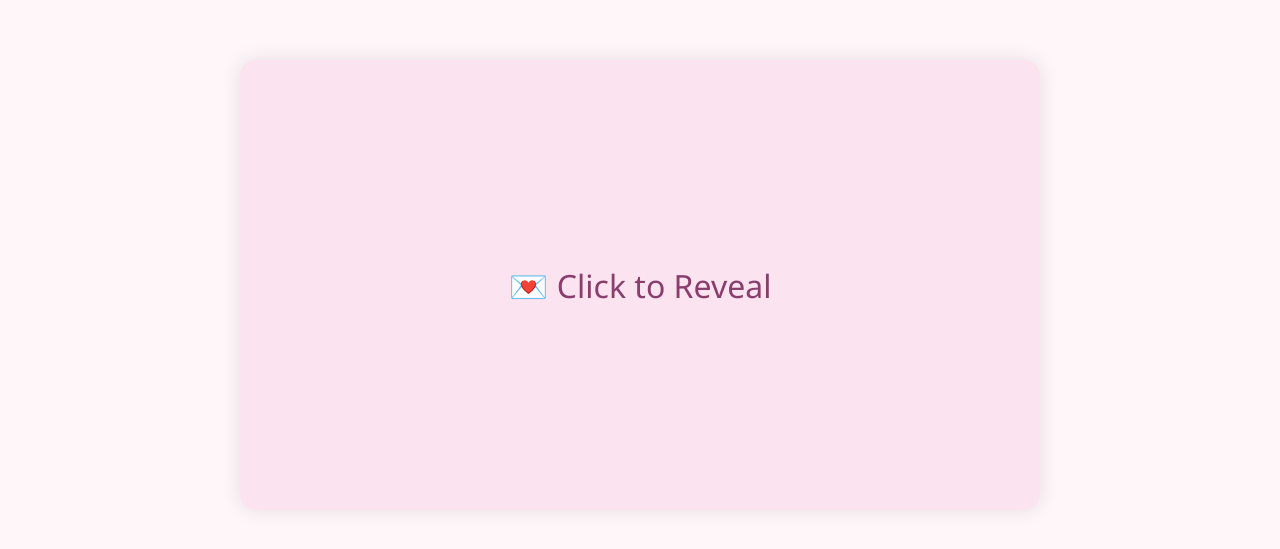
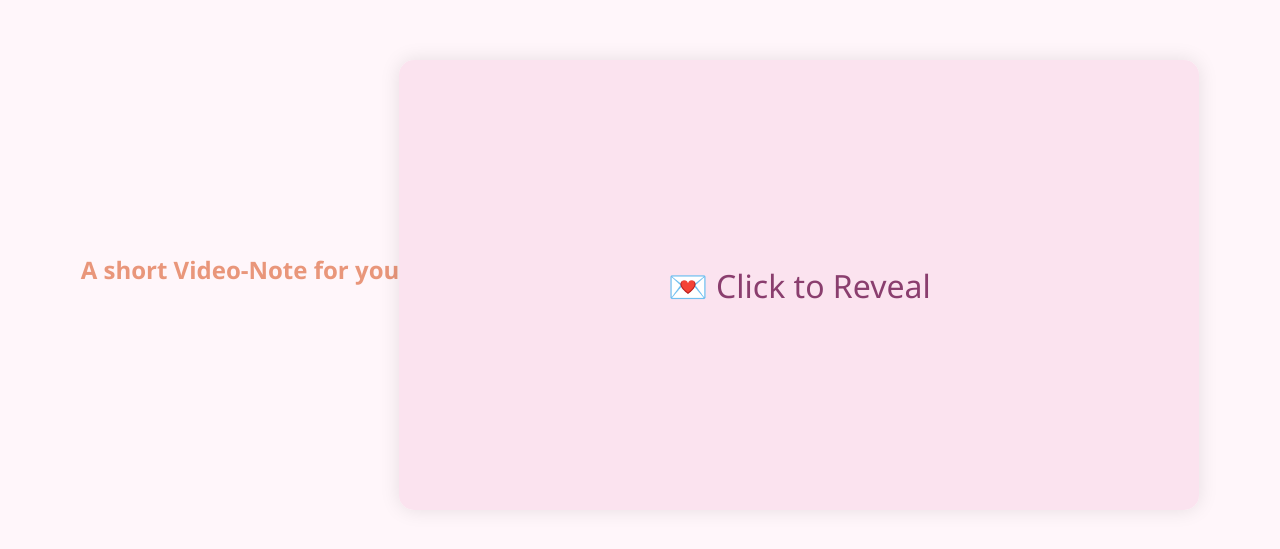
Before and after one commit to ApexKS/Her-WebSite, a plain HTML site: page video.html in a window 1280 px wide. Shown: the part 115-664 px from the top of the page. Drawn offline with Linux system fonts and the light colour scheme.

Commit message:
Update video.html

```diff
--- a/video.html
+++ b/video.html
@@ -54,7 +54,9 @@
   </style>
 </head>
 <body>
-
+<header>
+    <h2 style="color:darksalmon; margin-bottom: 50px;">A short Video-Note for you</h2>
+</header>
   <div class="video-container">
     <div class="video-cover" onclick="revealVideo()">💌 Click to Reveal</div>
 
```
